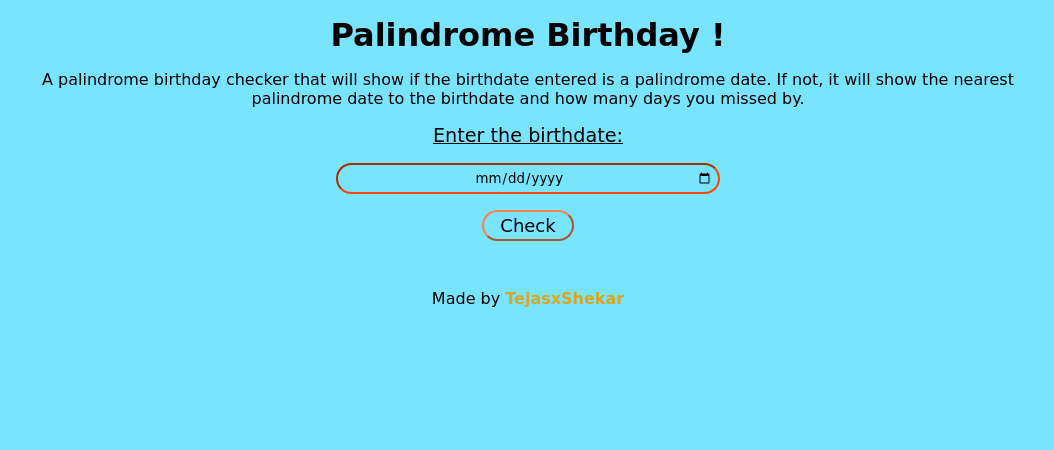
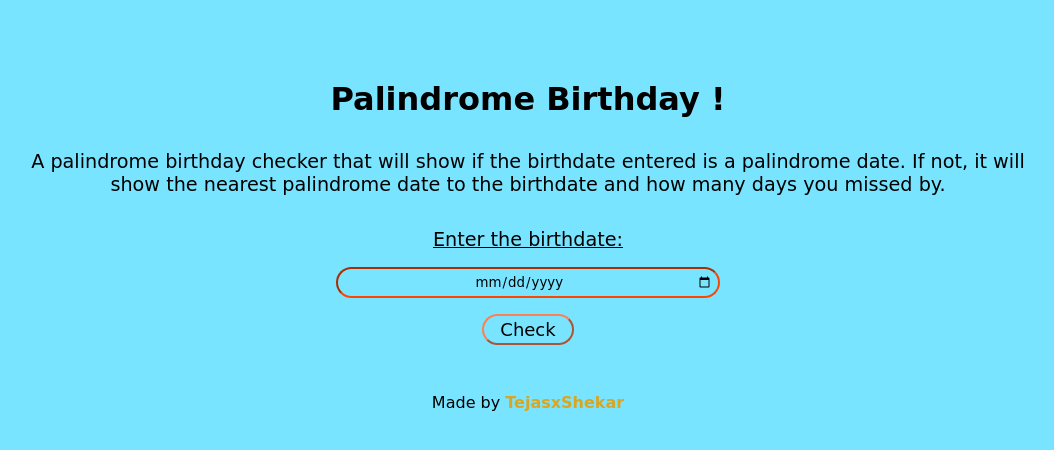
Before and after one commit to TejasShekar/Palindrome_Birthdate_Checker, a plain HTML site: page index.html in a window 1280 px wide. Shown: the whole page, without its empty margins (112-1166 px from the left). Drawn offline with Linux system fonts and the light colour scheme; a web font is replaced by a local one.

Commit message:
minor style.css update

```diff
--- a/style.css
+++ b/style.css
@@ -7,12 +7,17 @@
   background-color: rgb(121, 228, 255);
   font-family: "Fuzzy Bubbles", cursive;
 }
-
+.header{
+    padding-top: 3rem;
+}
+.description{
+    font-size: larger;
+}
 .header,
 .description {
   width: 80%;
   text-align: center;
-  margin: 1rem auto;
+  margin: 2rem auto;
 }
 
 /*page specific css from here*/
```
